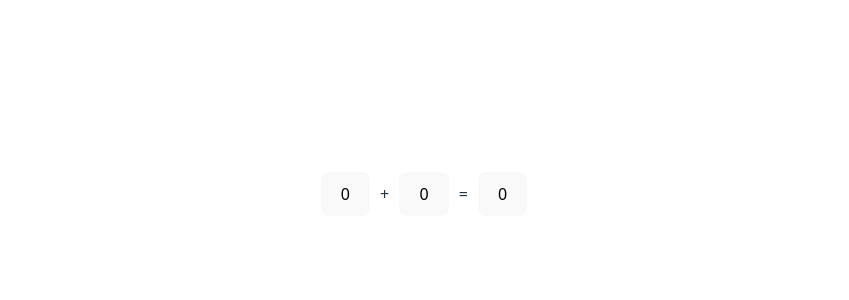
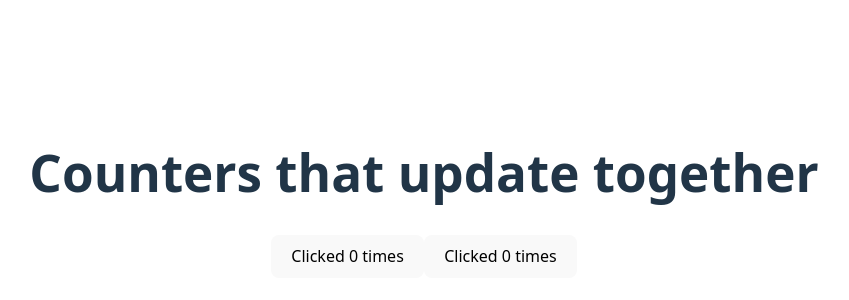
Before and after one commit to Lvly-00/appdev1, a React (Vite) app in the folder react-quickstart/: page / in a window 1280 px wide. Shown: the part 206-506 px from the top of the page, without its empty margins (216-1065 px from the left). Built offline with nearby package versions, Linux system fonts and the light colour scheme.

Commit message:
Done sharing data between components

```diff
--- a/react-quickstart/src/App.jsx
+++ b/react-quickstart/src/App.jsx
@@ -2,26 +2,23 @@
 import "./App.css";
 
 function App() {
-  function ButtonCounter() {
-    const [count, setCount] = useState(0);
-    function handleCounting() {
-      setCount(count + 1);
-    }
+  const [count, setCount] = useState(0);
 
-    return <button onClick={handleCounting}> {count} </button>;
+  function handleClick() {
+    setCount(count + 1);
   }
 
   return (
-    <>
-      <div style={{ display: "flex", alignItems: "center", gap: "10px" }}>
-        <ButtonCounter />
-        <p>+</p>
-        <ButtonCounter />
-        <p>=</p>
-        <ButtonCounter />
-      </div>
-    </>
+    <div>
+      <h1>Counters that update together</h1>
+      <MyButton count={count} onClick={handleClick} />
+      <MyButton count={count} onClick={handleClick} />
+    </div>
   );
 }
 
 export default App;
+
+function MyButton({ count, onClick }) {
+  return <button onClick={onClick}>Clicked {count} times</button>;
+}
```
